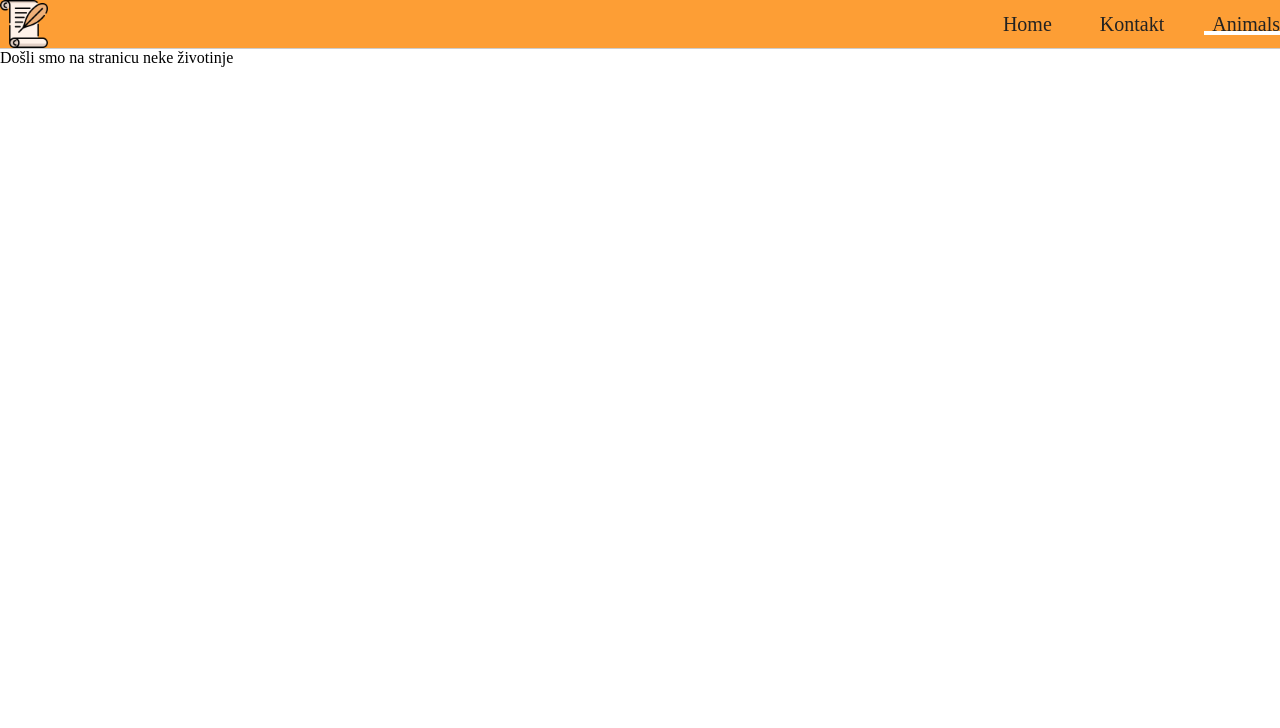
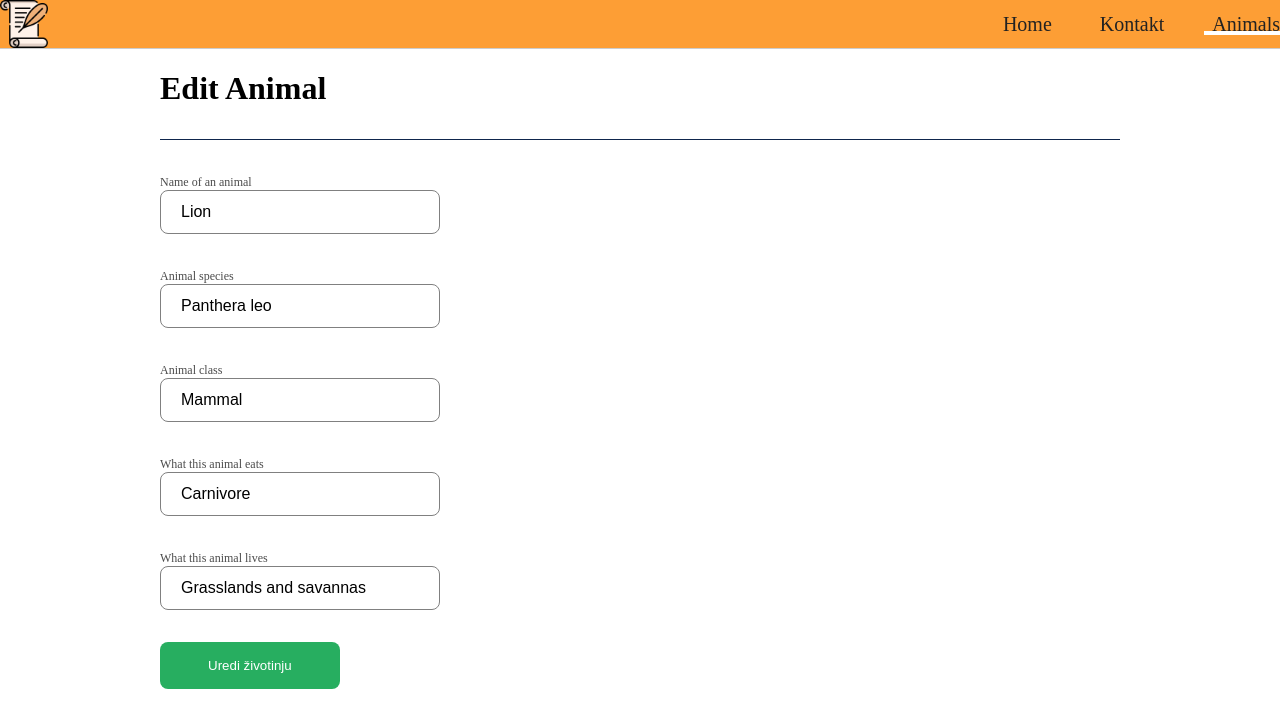
Before and after one commit to majone1209/novi-projekt, a React (Vite) app: page /animals/1 in a window 1280 px wide. Shown: the top 728 px of the page. Built offline with nearby package versions, Linux system fonts and the light colour scheme; data requests are answered from the project's data file; a web font is replaced by a local one.

Commit message:
Edit i scss

```diff
--- a/db.json
+++ b/db.json
@@ -1,6 +1,7 @@
 {
   "animals": [
     {
+      "id": "1",
       "name": "Lion",
       "species": "Panthera leo",
       "animalClass": "Mammal",
@@ -8,6 +9,7 @@
       "habitat": "Grasslands and savannas"
     },
     {
+      "id": "2",
       "name": "Elephant",
       "species": "Loxodonta africana",
       "animalClass": "Mammal",
@@ -15,6 +17,7 @@
       "habitat": "Forests and grasslands"
     },
     {
+      "id": "3",
       "name": "Tiger",
       "species": "Panthera tigris",
       "animalClass": "Mammal",
@@ -22,13 +25,15 @@
       "habitat": "Various habitats, including forests and grasslands"
     },
     {
+      "id": "4",
       "name": "Giraffe",
       "species": "Giraffa camelopardalis",
       "animalClass": "Mammal",
-      "diet": "Herbivore",
-      "habitat": "Savannas and open woodlands"
+      "habitat": "Savannas and open woodlands",
+      "diet": "Herbivore"
     },
     {
+      "id": "1",
       "name": "Penguin",
       "species": "Spheniscidae",
       "animalClass": "Bird",
@@ -36,6 +41,7 @@
       "habitat": "Antarctica and the surrounding areas"
     },
     {
+      "id": "6",
       "name": "Cheetah",
       "species": "Acinonyx jubatus",
       "animalClass": "Mammal",
@@ -43,6 +49,7 @@
       "habitat": "Grasslands and open plains"
     },
     {
+      "id": "7",
       "name": "Gorilla",
       "species": "Gorilla gorilla",
       "animalClass": "Mammal",
@@ -50,13 +57,7 @@
       "habitat": "Rainforests"
     },
     {
-      "name": "Kangaroo",
-      "species": "Macropus",
-      "animalClass": "Mammal",
-      "diet": "Herbivore",
-      "habitat": "Grasslands and forests"
-    },
-    {
+      "id": "9",
       "name": "Eagle",
       "species": "Accipitridae",
       "animalClass": "Bird",
@@ -64,6 +65,7 @@
       "habitat": "Various habitats, including mountains and forests"
     },
     {
+      "id": "10",
       "name": "Dolphin",
       "species": "Delphinidae",
       "animalClass": "Mammal",
@@ -71,6 +73,7 @@
       "habitat": "Oceans and seas"
     },
     {
+      "id": "11",
       "name": "Panda",
       "species": "Ailuropoda melanoleuca",
       "animalClass": "Mammal",
@@ -78,6 +81,7 @@
       "habitat": "Bamboo forests"
     },
     {
+      "id": "12",
       "name": "Gorilla",
       "species": "Gorilla gorilla",
       "animalClass": "Mammal",
@@ -85,6 +89,7 @@
       "habitat": "Rainforests"
     },
     {
+      "id": "13",
       "name": "Koala",
       "species": "Phascolarctos cinereus",
       "animalClass": "Mammal",
@@ -92,6 +97,7 @@
       "habitat": "Eucalyptus forests"
     },
     {
+      "id": "14",
       "name": "Hippopotamus",
       "species": "Hippopotamus amphibius",
       "animalClass": "Mammal",
@@ -99,6 +105,7 @@
       "habitat": "Rivers and lakes"
     },
     {
+      "id": "15",
       "name": "Peacock",
       "species": "Pavo cristatus",
       "animalClass": "Bird",
@@ -106,6 +113,7 @@
       "habitat": "Grasslands and forests"
     },
     {
+      "id": "16",
       "name": "Crocodile",
       "species": "Crocodylus niloticus",
       "animalClass": "Reptile",
@@ -113,6 +121,7 @@
       "habitat": "Rivers and wetlands"
     },
     {
+      "id": "17",
       "name": "Polar Bear",
       "species": "Ursus maritimus",
       "animalClass": "Mammal",
@@ -120,6 +129,7 @@
       "habitat": "Arctic regions"
     },
     {
+      "id": "18",
       "name": "Giant Panda",
       "species": "Ailuropoda melanoleuca",
       "animalClass": "Mammal",
@@ -127,6 +137,7 @@
       "habitat": "Bamboo forests"
     },
     {
+      "id": "19",
       "name": "Gibbon",
       "species": "Hylobatidae",
       "animalClass": "Mammal",
@@ -134,11 +145,20 @@
       "habitat": "Tropical rainforests"
     },
     {
+      "id": "20",
       "name": "Ostrich",
       "species": "Struthio camelus",
       "animalClass": "Bird",
       "diet": "Omnivore",
       "habitat": "Grasslands and deserts"
+    },
+    {
+      "id": "689a056d-f1c2-4dbe-aa15-accf87df8afb",
+      "name": "bruno",
+      "species": "beast",
+      "animalClass": "mammal",
+      "diet": "meat",
+      "habitat": "everywhere"
     }
   ],
   "comments": [
--- a/src/App.tsx
+++ b/src/App.tsx
@@ -13,6 +13,7 @@ import LoaderPage from "./features/loader/loader-page";
 import SelectPage from "./features/select-page/select-page";
 import Animals from "./features/animals/animals";
 import AnimalCreate from "./features/animals/animal-create";
+import AnimalEdit from "./features/animals/animal-edit";
 
 function App() {
   return (
@@ -27,10 +28,7 @@ function App() {
 
           <Route path="animals" element={<Animals />} />
           <Route path="animals/new" element={<AnimalCreate />} />
-          <Route
-            path="animals/:animalId"
-            element={<>Došli smo na stranicu neke životinje</>}
-          />
+          <Route path="animals/:animalId" element={<AnimalEdit />} />
           <Route path="*" element={<NoMatch />} />
         </Route>
       </Routes>
--- /dev/null
+++ b/src/assets/trashIcon.tsx
@@ -0,0 +1,21 @@
+const TrashIcon = () => {
+  return (
+    <svg
+      width={24}
+      xmlns="http://www.w3.org/2000/svg"
+      fill="none"
+      viewBox="0 0 24 24"
+      stroke-width="1.5"
+      stroke="currentColor"
+      className="trashIcon"
+    >
+      <path
+        stroke-linecap="round"
+        stroke-linejoin="round"
+        d="M14.74 9l-.346 9m-4.788 0L9.26 9m9.968-3.21c.342.052.682.107 1.022.166m-1.022-.165L18.16 19.673a2.25 2.25 0 01-2.244 2.077H8.084a2.25 2.25 0 01-2.244-2.077L4.772 5.79m14.456 0a48.108 48.108 0 00-3.478-.397m-12 .562c.34-.059.68-.114 1.022-.165m0 0a48.11 48.11 0 013.478-.397m7.5 0v-.916c0-1.18-.91-2.164-2.09-2.201a51.964 51.964 0 00-3.32 0c-1.18.037-2.09 1.022-2.09 2.201v.916m7.5 0a48.667 48.667 0 00-7.5 0"
+      />
+    </svg>
+  );
+};
+
+export default TrashIcon;
--- a/src/features/animals/animal-create.tsx
+++ b/src/features/animals/animal-create.tsx
@@ -8,17 +8,45 @@ import Button from "../../components/button";
 import { v4 as uuidv4 } from "uuid";
 import { useNavigate } from "react-router-dom";
 
+type InputsType = {
+  id: string;
+  label: string;
+};
+
 export const dataHeaders = {
   "Content-Type": "application/json",
 };
 
-const initialData: Omit<AnimalType, "id"> = {
+export const initialData: Omit<AnimalType, "id"> = {
   name: "",
   species: "",
   animalClass: "",
   diet: "",
   habitat: "",
 };
+
+export const baseInputs: InputsType[] = [
+  {
+    id: "name",
+    label: "Name of an animal",
+  },
+  {
+    id: "species",
+    label: "Animal species",
+  },
+  {
+    id: "animalClass",
+    label: "Animal class",
+  },
+  {
+    id: "diet",
+    label: "What this animal eats",
+  },
+  {
+    id: "habitat",
+    label: "What this animal lives",
+  },
+];
 
 const AnimalCreate = () => {
   const [inputsValue, setInputsValue] = useState<ValuesType>(initialData);
@@ -92,36 +120,16 @@ const AnimalCreate = () => {
       <Devider />
       {error && <div className="message message--error">{error}</div>}
       <div>
-        <Field
-          id="name"
-          value={inputsValue.name}
-          label="Name of an animal"
-          onChange={(newValue) => handleInputsValue(newValue, "name")}
-        />
-        <Field
-          id="species"
-          value={inputsValue.species}
-          label="Animal species"
-          onChange={(newValue) => handleInputsValue(newValue, "species")}
-        />
-        <Field
-          id="animalClass"
-          value={inputsValue.animalClass}
-          label="Animal class"
-          onChange={(newValue) => handleInputsValue(newValue, "animalClass")}
-        />
-        <Field
-          id="diet"
-          value={inputsValue.diet}
-          label="What this animal eats"
-          onChange={(newValue) => handleInputsValue(newValue, "diet")}
-        />
-        <Field
-          id="habitat"
-          value={inputsValue.habitat}
-          label="What this animal lives"
-          onChange={(newValue) => handleInputsValue(newValue, "habitat")}
-        />
+        {baseInputs.map((field) => {
+          return (
+            <Field
+              id={field.id}
+              value={inputsValue[field.id]}
+              label={field.label}
+              onChange={(newValue) => handleInputsValue(newValue, field.id)}
+            />
+          );
+        })}
       </div>
       <Button text="Dodaj životinju" onClick={() => onSubmit(inputsValue)} />
     </Container>
--- /dev/null
+++ b/src/features/animals/animal-edit.tsx
@@ -0,0 +1,123 @@
+import { useNavigate, useParams } from "react-router-dom";
+import Container from "../../components/container";
+import Devider from "../../components/devider";
+import Button from "../../components/button";
+import Field from "../../components/field";
+import { baseInputs, dataHeaders, initialData } from "./animal-create";
+import { useEffect, useState } from "react";
+import { ValuesType } from "../contact/types";
+import Loader from "../../components/loader";
+
+const AnimalEdit = () => {
+  const [loading, setLoading] = useState<boolean>(true);
+  const [inputsValue, setInputsValue] = useState<ValuesType>(initialData);
+  const [error, setError] = useState("");
+
+  const navigate = useNavigate();
+
+  let { animalId } = useParams();
+
+  const getAnimal = (animalId: string) => {
+    fetch(`http://localhost:3000/animals/${animalId}`)
+      .then((res) => {
+        if (res.ok) {
+          setError("");
+          return res.json();
+        }
+        setError("Nije moguće dohvatiti životinju s id-jem: ¨" + animalId);
+        setLoading(false);
+      })
+      .then((data) => {
+        const fetchedData = {
+          id: data.id,
+          name: data.name,
+          species: data.species,
+          animalClass: data.animalClass,
+          habitat: data.habitat,
+          diet: data.diet,
+        };
+        setInputsValue(fetchedData);
+        setLoading(false);
+      })
+      .catch((err) => console.log(err));
+    setLoading(false);
+  };
+
+  const onEdit = (values: ValuesType) => {
+    let getOut = false;
+    let errorInputs = "";
+
+    Object.keys(inputsValue).forEach((key) => {
+      if (inputsValue[key] === "") {
+        getOut = true;
+        errorInputs = errorInputs + key + ", ";
+      }
+    });
+
+    if (getOut) {
+      setError(
+        "Moraju svi inputi biti popunjeni kako bi se životinja kreirala. Inputi koji se trebaju popuniti su: " +
+          errorInputs.substring(0, errorInputs.length - 2)
+      );
+      return;
+    } else {
+      setError("");
+    }
+
+    //logika za request
+    fetch(`http://localhost:3000/animals/${animalId}`, {
+      method: "PUT",
+      headers: dataHeaders,
+      body: JSON.stringify(inputsValue),
+    })
+      .then((res) => {
+        if (res.ok) {
+          return res.json();
+        }
+      })
+      .then((data) => {
+        navigate("/animals");
+      })
+      .catch((err) => console.log(err));
+  };
+
+  const handleInputsValue = (value: string, id: string) => {
+    const newState: ValuesType = { ...inputsValue };
+    newState[id] = value;
+    setInputsValue(newState);
+  };
+
+  useEffect(() => {
+    if (animalId) {
+      setError("");
+      getAnimal(animalId);
+    } else {
+      setError("Nije moguće dohvatiti životinju s id-jem: ¨" + animalId);
+    }
+  }, []);
+
+  return (
+    <Container>
+      <Loader isActive={loading} />
+      <h1>Edit Animal</h1>
+      <Devider />
+      {error && <div className="message message--error">{error}</div>}
+      <div>
+        {baseInputs.map((field) => {
+          return (
+            <Field
+              key={field.id}
+              id={field.id}
+              value={inputsValue[field.id]}
+              label={field.label}
+              onChange={(newValue) => handleInputsValue(newValue, field.id)}
+            />
+          );
+        })}
+      </div>
+      <Button text="Uredi životinju" onClick={() => onEdit(inputsValue)} />
+    </Container>
+  );
+};
+
+export default AnimalEdit;
--- a/src/styles/components/card.scss
+++ b/src/styles/components/card.scss
@@ -12,6 +12,29 @@
       height: 3rem;
       border-radius: 50%;
       margin-right: 0.5rem;
+    }
+  }
+
+  &__btn--red {
+    padding: 1rem;
+    display: flex;
+    justify-content: center;
+    transition: all 250ms ease-in-out;
+    box-shadow: 0 0.125rem 0.75rem var(--color-red-500);
+    transition: all 250ms ease-in-out;
+    box-shadow: 0 0.125rem 0.75rem var(--color-red-500);
+
+    @media (min-width: $media-sm) {
+      bottom: 4rem;
+      right: 4rem;
+    }
+
+    &:hover {
+      transform: scale(1.1);
+    }
+
+    & svg {
+      width: 2rem;
     }
   }
 
```
Also changed, not shown: src/assets/editIcon.tsx (added, +20 -0 lines), src/features/animals/animalCard.tsx (+13 -1 lines).
